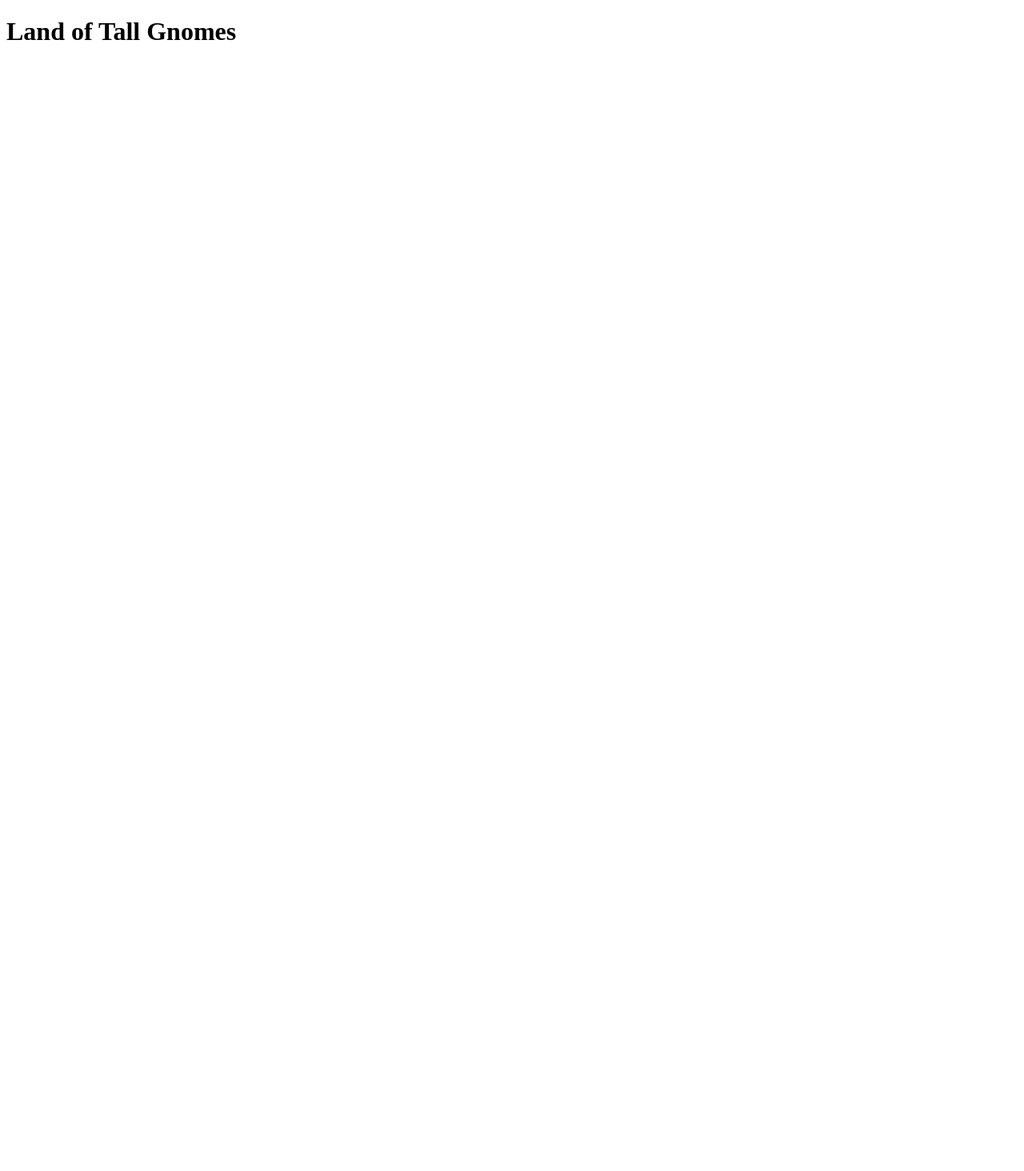
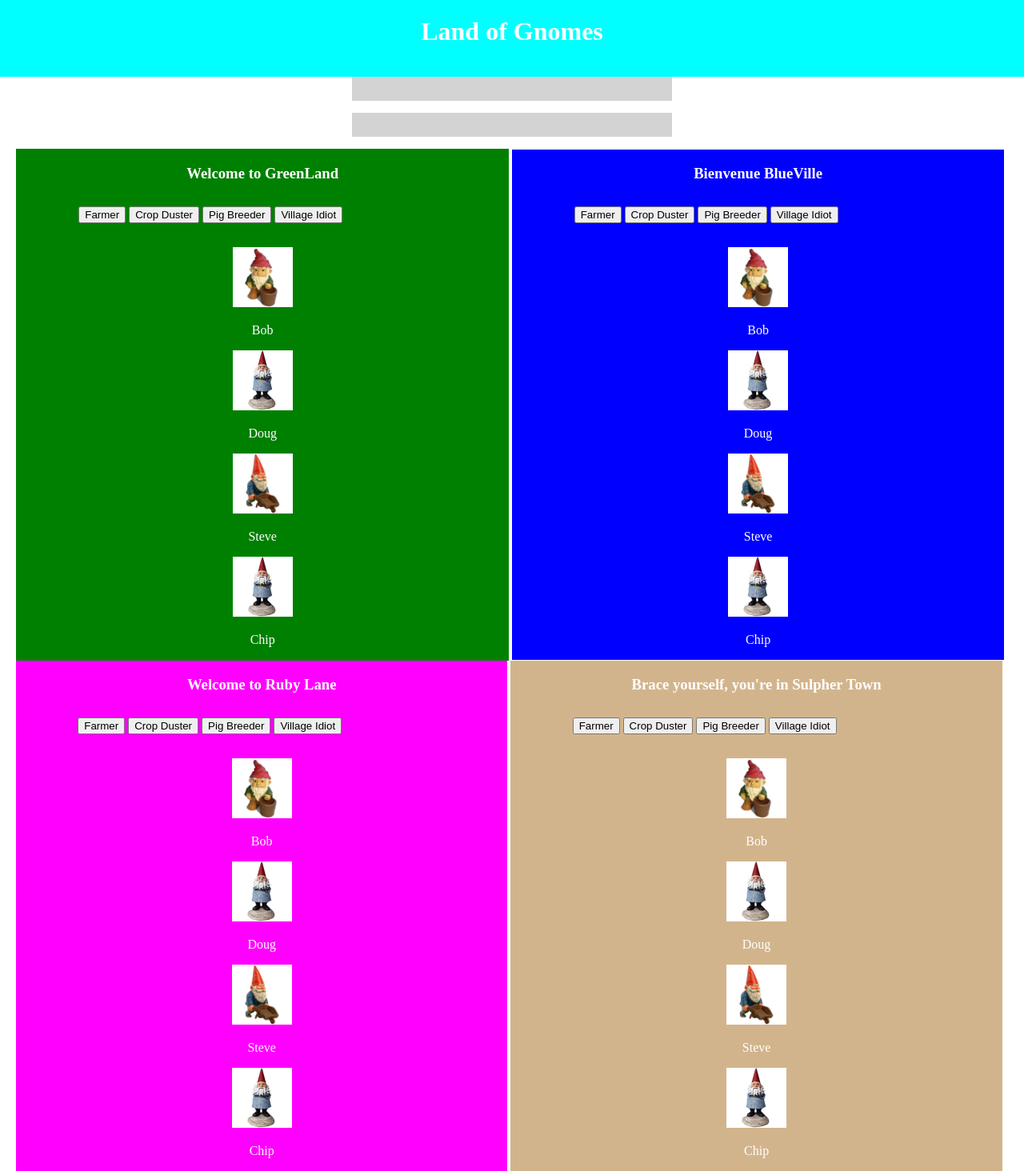
Before and after one commit to scstarkman/constructors, a plain HTML site: page index.html in a window 1280 px wide. Shown: the whole page at 80% size. Before the commit the page ends 800 px from the top, so only its background shows below. Drawn offline with nearby package versions, Linux system fonts and the light colour scheme.

Commit message:
added aug 6 hw

```diff
--- /dev/null
+++ b/functions.js
@@ -0,0 +1,76 @@
+function Lands(landName, landValue){
+    this.landName = landName;
+    this.landValue = landValue;
+    this.magicCrops = function(skills){
+      if (skills.wage > 4500){
+        $(".message1").text("you can plant magic corn")
+      }
+    else if (skills.wage >2500 && skills.wage <4500){
+        $(".message1").text("you can plant semi-magic mushrooms")
+      }
+    else {
+      $(".message1").text("You need a better job to affort to plant any magic crops here.")
+    }
+
+  };
+
+}
+
+function Gnome(name, height, age){
+  this.name = name;
+  this.height = height;
+  this.age = age;
+  this.socialStatus = function(lands, height){
+    var tempValue = lands.landValue + this.height;
+    if(tempValue > 3030){
+      $(".message2").text("Excellent, your height in this land qualifies you as royalty, Sir " + name + ".")
+      this.name = "Sir " + name;
+    }
+  else {
+    $(".message2").text("Sorry shorty, you are a peasant in this land. Get to work " + name + "!")
+  }
+};
+}
+
+
+function Skills(job,wage){
+    this.job = job;
+    this.wage = wage;
+    this.health = function(wage,lands) {
+
+    var tempHealth = this.wage * lands.landValue;
+    if (tempHealth > 5000 ){
+      console.log("You are a very healthy gnome.")
+    }
+  else{
+    console.log('Uh oh, you are not a healthy gnome.')
+  }
+};
+}
+
+
+
+var bob = new Gnome("Bob",36, 104);
+var farmer = new Skills('farmer', 5550);
+var greenLand = new Lands('GreenLand',3000);
+
+var doug = new Gnome("Doug", 29, 118);
+var cropDuster = new Skills("crop duster",3000);
+var blueVille = new Lands("BlueVille", 4500);
+
+var steve = new Gnome("Steve",18, 123);
+var pigBreeder = new Skills("pig breeder",2550);
+var rubyLane = new Lands ("RubyLane",2500);
+
+var chip = new Gnome("Chip", 32, 98);
+var villageIdiot = new Skills("villageIdiot",99);
+var sulpherTown = new Lands("SulpherTown", 100);
+
+// var GoldenEggPolisher = new Skills("eggPolisher",5000);
+// GoldenEggPolisher.wage;
+//
+//
+// var EmeraldIsland = new Lands("EmeraldIsland",2500);
+// EmeraldIsland.magicCrops(5000);
+//
+// Bob.town(EmeraldIsland, this.height);
--- a/index.html
+++ b/index.html
@@ -3,9 +3,161 @@
 <head>
   <meta charset="UTF-8">
   <title>Document</title>
+  <link rel="stylesheet" href="styles.css">
 </head>
 <body>
-<h1>Land of Tall Gnomes</h1>
+  <header>
+<h1>Land of Gnomes</h1>
+  </header>
+<div class=".container">
+<p class = "message1"></p>
+<p class = "message2"></p>
+
+  <div class="greenland">
+    <h3>Welcome to GreenLand</h3>
+
+    <div class="buttons">
+    <button class = "farmer">Farmer</button>
+    <button class = "cropDuster">Crop Duster</button>
+    <button class = "pigBreeder">Pig Breeder</button>
+    <button class = "villageIdiot">Village Idiot</button>
+    </div>
+
+    <div class="bob">
+      <img src="images/bob.jpg" width = 75px height = 75px alt="">
+      <p>Bob</p>
+    </div>
+
+    <div class="doug">
+      <img src="images/doug.jpg" width = 75px height = 75px alt="">
+      <p>Doug</p>
+    </div>
+
+    <div class="steve">
+      <img src="images/steve.jpg" width = 75px height = 75px alt="">
+      <p>Steve</p>
+    </div>
+
+    <div class="chip">
+      <img src="images/doug.jpg" width = 75px height = 75px alt="">
+      <p>Chip</p>
+    </div>
+
+
+</div><!-- end greenland div -->
+
+<div class="blueVille">
+  <h3>Bienvenue BlueVille</h3>
+
+  <div class="buttons">
+  <button class = "farmer">Farmer</button>
+  <button class = "cropDuster">Crop Duster</button>
+  <button class = "pigBreeder">Pig Breeder</button>
+  <button class = "villageIdiot">Village Idiot</button>
+</div>
+
+  <div class="bob">
+    <img class = "bob" src="images/bob.jpg" width = 75px height = 75px alt="">
+    <p>Bob</p>
+  </div>
+
+  <div class="doug">
+    <img  class = "doug" src="images/doug.jpg" width = 75px height = 75px alt="">
+    <p>Doug</p>
+  </div>
+
+  <div class="steve">
+    <img class = "steve" src="images/steve.jpg" width = 75px height = 75px alt="">
+    <p>Steve</p>
+  </div>
+
+  <div class="chip">
+    <img class = "chip" src="images/doug.jpg" width = 75px height = 75px alt="">
+    <p>Chip</p>
+  </div>
+
+
+</div><!-- end blueVille div -->
+
+<div class="rubyLane">
+  <h3>Welcome to Ruby Lane</h3>
+
+  <div class="buttons">
+  <button class = "farmer">Farmer</button>
+  <button class = "cropDuster">Crop Duster</button>
+  <button class = "pigBreeder">Pig Breeder</button>
+  <button class = "villageIdiot">Village Idiot</button>
+</div>
+
+  <div class="bob">
+    <img src="images/bob.jpg" width = 75px height = 75px alt="">
+    <p>Bob</p>
+  </div>
+
+  <div class="doug">
+    <img src="images/doug.jpg" width = 75px height = 75px alt="">
+    <p>Doug</p>
+  </div>
+
+  <div class="steve">
+    <img src="images/steve.jpg" width = 75px height = 75px alt="">
+    <p>Steve</p>
+  </div>
+
+  <div class="chip">
+    <img src="images/doug.jpg" width = 75px height = 75px alt="">
+    <p>Chip</p>
+  </div>
+
+
+</div><!-- end rubyLane div -->
+
+<div class="sulpherTown">
+  <h3>Brace yourself, you're in Sulpher Town</h3>
+
+  <div class="buttons">
+  <button class = "farmer">Farmer</button>
+  <button class = "cropDuster">Crop Duster</button>
+  <button class = "pigBreeder">Pig Breeder</button>
+  <button class = "villageIdiot">Village Idiot</button>
+</div>
+
+  <div class="bob">
+  <img src="images/bob.jpg" width = 75px height = 75px alt="">
+  <p>Bob</p>
+</div>
+
+<div class="doug">
+  <img src="images/doug.jpg" width = 75px height = 75px alt="">
+  <p>Doug</p>
+</div>
+
+<div class="steve">
+  <img src="images/steve.jpg" width = 75px height = 75px alt="">
+  <p>Steve</p>
+</div>
+
+<div class="chip">
+  <img src="images/doug.jpg" width = 75px height = 75px alt="">
+  <p>Chip</p>
+</div>
+
+</div><!-- end sulpherTown div -->
+
+
+
+
+
+
+</div><!-- end .container div -->
+
+
+
+
+
+
+<script src = "node_modules/jquery/dist/jquery.min.js"></script>
+<script src = "functions.js"></script>
 <script src = "main.js"></script>
 </body>
 
--- a/main.js
+++ b/main.js
@@ -1,63 +1,139 @@
-function Lands(landName, landValue){
-    this.landName = landName;
-    this.landValue = landValue;
-    this.magicCrops = function(skills){
-      if (skills.wage > 4500){
-        console.log("you can plant magic corn")
-      }
-    else if (skills.wage >2500 && skills.wage <4500){
-        console.log("you can plant semi-magic mushrooms")
-      }
-    else {
-      console.log("you need higher wages to plant any magic crops")
-    }
+$(document).ready(function(){
 
-  };
+//buttons in greenLand
+  $(".farmer").on("click",function(){
+    greenLand.magicCrops(farmer);
+  });
 
-}
+  $(".cropDuster").on("click",function(){
+    greenLand.magicCrops(cropDuster);
+  });
 
-function Gnome(name, height, age){
-  this.name = name;
-  this.height = height;
-  this.age = age;
-  this.town = function(lands, height){
-    var tempValue = lands.landValue + this.height;
-    if(tempValue > 100){
-      console.log("welcome to the Land of Tall Gnomes")
-      this.name = "Sir " + name;
-    }
-  else {
-    console.log("you need to grow in order to live in this land")
-  }
-};
-}
+  $(".pigBreeder").on("click",function(){
+    greenLand.magicCrops(pigBreeder);
+  });
+
+  $(".villageIdiot").on("click",function(){
+    greenLand.magicCrops(villageIdiot);
+  });
+
+//gnome circles in greenland
+  $(".bob img").on("click", function(){
+    bob.socialStatus(greenLand,bob);
+  });
+
+  $(".doug img").on("click", function(){
+    doug.socialStatus(greenLand,doug);
+  });
+
+  $(".steve img").on("click", function(){
+    steve.socialStatus(greenLand,steve);
+  });
+
+  $(".chip img").on("click", function(){
+    chip.socialStatus(greenLand,chip);
+  });
+
+//buttons in blueVille
+  $(".farmer").on("click",function(){
+    blueVille.magicCrops(farmer);
+  });
+
+  $(".cropDuster").on("click",function(){
+    blueVille.magicCrops(cropDuster);
+  });
+
+  $(".pigBreeder").on("click",function(){
+    blueVille.magicCrops(pigBreeder);
+  });
+
+  $(".villageIdiot").on("click",function(){
+    blueVille.magicCrops(villageIdiot);
+  });
+
+//gnome circles in blueVille
+  $(".bob img").on("click", function(){
+    bob.socialStatus(blueVille,bob);
+  });
+
+  $(".doug img").on("click", function(){
+    doug.socialStatus(blueVille,doug);
+  });
+
+  $(".steve img").on("click", function(){
+    steve.socialStatus(blueVille,steve);
+  });
+
+  $(".chip img").on("click", function(){
+    chip.socialStatus(blueVille,chip);
+  });
+
+  //buttons in rubyLane
+    $(".farmer").on("click",function(){
+      rubyLane.magicCrops(farmer);
+    });
+
+    $(".cropDuster").on("click",function(){
+    rubyLane.magicCrops(cropDuster);
+    });
+
+    $(".pigBreeder").on("click",function(){
+      rubyLane.magicCrops(pigBreeder);
+    });
+
+    $(".villageIdiot").on("click",function(){
+      rubyLane.magicCrops(villageIdiot);
+    });
+
+  //gnome circles in rubyLane
+    $(".bob img").on("click", function(){
+      bob.socialStatus(rubyLane,bob);
+    });
+
+    $(".doug img").on("click", function(){
+      doug.socialStatus(rubyLane,doug);
+    });
+
+    $(".steve img").on("click", function(){
+      steve.socialStatus(rubyLane,steve);
+    });
+
+    $(".chip img").on("click", function(){
+      chip.socialStatus(rubyLane,chip);
+    });
+//buttons in sulpherTown
+  $(".farmer").on("click",function(){
+    sulpherTown.magicCrops(farmer);
+  });
+
+  $(".cropDuster").on("click",function(){
+  sulpherTown.magicCrops(cropDuster);
+  });
+
+  $(".pigBreeder").on("click",function(){
+    sulpherTown.magicCrops(pigBreeder);
+  });
+
+  $(".villageIdiot").on("click",function(){
+    sulpherTown.magicCrops(villageIdiot);
+  });
+
+//gnome circles in sulpherTown
+  $(".bob img").on("click", function(){
+    bob.socialStatus(sulpherTown,bob);
+  });
+
+  $(".doug img").on("click", function(){
+    doug.socialStatus(sulpherTown,doug);
+  });
+
+  $(".steve img").on("click", function(){
+    steve.socialStatus(sulpherTown,steve);
+  });
+
+  $(".chip img").on("click", function(){
+    chip.socialStatus(sulpherTown,chip);
+  });
 
 
-function Skills(job,wage){
-    this.job = job;
-    this.wage = wage;
-    this.health = function(wage,lands) {
-
-    var tempHealth = this.wage * lands.landValue;
-    if (tempHealth > 5000 ){
-      console.log("you are a very healthy gnome.")
-    }
-  else{
-    console.log('uh oh, you are not a healthy gnome.')
-  }
-};
-}
-
-
-
-var Bob = new Gnome("bob",36, 104);
-
-
-var GoldenEggPolisher = new Skills("eggPolisher",5000);
-GoldenEggPolisher.wage;
-
-
-var EmeraldIsland = new Lands("EmeraldIsland",2500);
-EmeraldIsland.magicCrops(5000);
-
-Bob.town(EmeraldIsland, this.height);
+});
--- /dev/null
+++ b/styles.css
@@ -0,0 +1,99 @@
+body{
+  margin:0;
+  padding:0;
+  margin-top:-25px;
+}
+
+header{
+  background-color:aqua;
+  text-align:center;
+  height: 100px;
+}
+h1{
+  color:white;
+  padding-top:25px;
+}
+.greenland{
+  border:1px solid green;
+
+}
+.message1{
+  margin-top:15px;
+  background-color:lightgray;
+  height:30px;
+  width:400px;
+  margin:auto;
+}
+
+.message2{
+  margin-top:15px;
+  background-color:lightgray;
+  height:30px;
+  width:400px;
+  margin:15px auto;
+}
+.buttons{
+  margin:30px;
+  padding-right:130px;
+}
+
+.bob img{
+  display:inline-block;
+  height:75px;
+  width:75px;
+
+}
+
+.doug img{
+  display:inline-block;
+  height:75px;
+  width:75px;
+
+}
+
+.steve img{
+  display:inline-block;
+  height:75px;
+  width:75px;
+
+}
+
+.chip img{
+  display:inline-block;
+  height:75px;
+  width:75px;
+
+}
+.greenland{
+  background-color:green;
+  text-align:center;
+  margin-left:20px;
+  display:inline-block;
+  width:48%;
+  color:white;
+
+}
+.blueVille{
+  background-color:blue;
+  text-align:center;
+  color:white;
+  display:inline-block;
+  width:48%;
+}
+
+.rubyLane{
+  background-color:magenta;
+  text-align:center;
+  color:white;
+  margin-left:20px;
+  display:inline-block;
+  width:48%;
+}
+.sulpherTown{
+  background-color:tan;
+  text-align:center;
+  color:white;
+  display:inline-block;
+  width:48%;
+
+}
```
Also changed, not shown: images/bob.jpg (added), images/chip.jpg (added), images/doug.jpg (added), images/steve.jpg (added).
